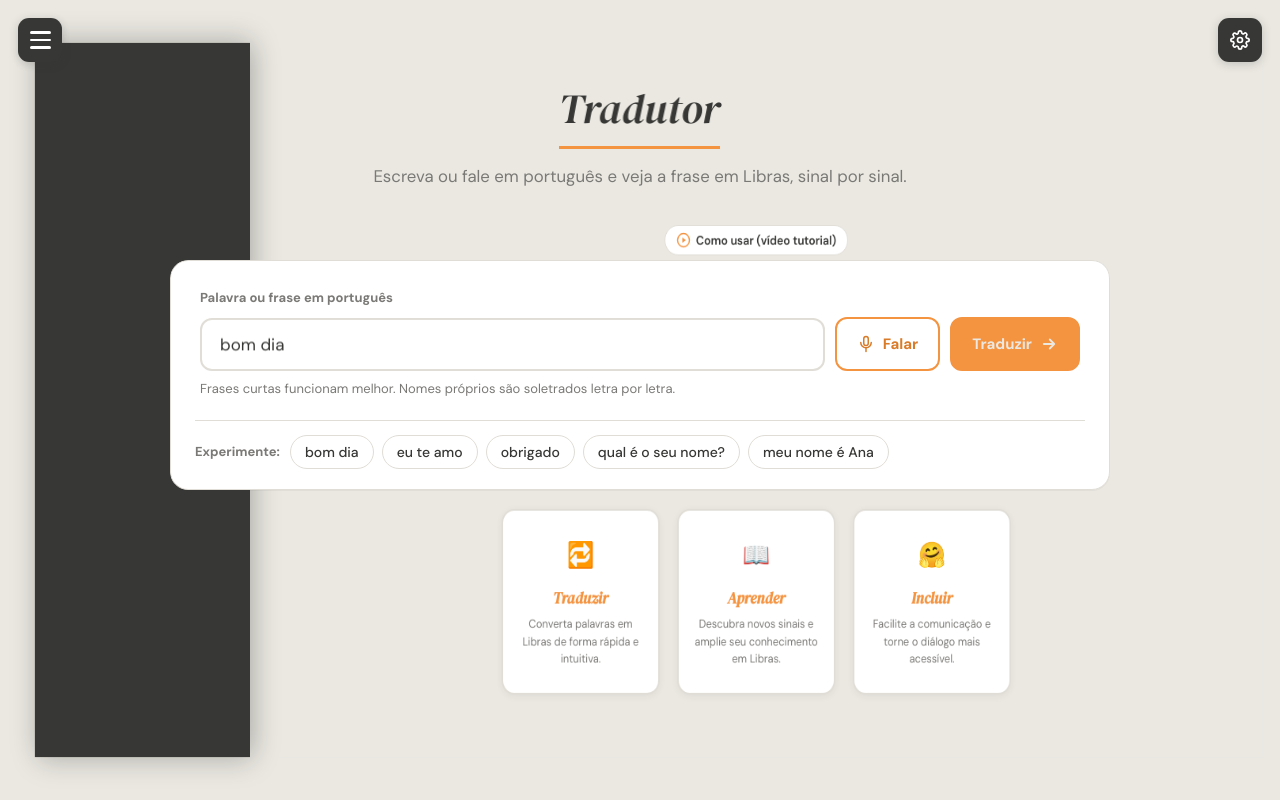
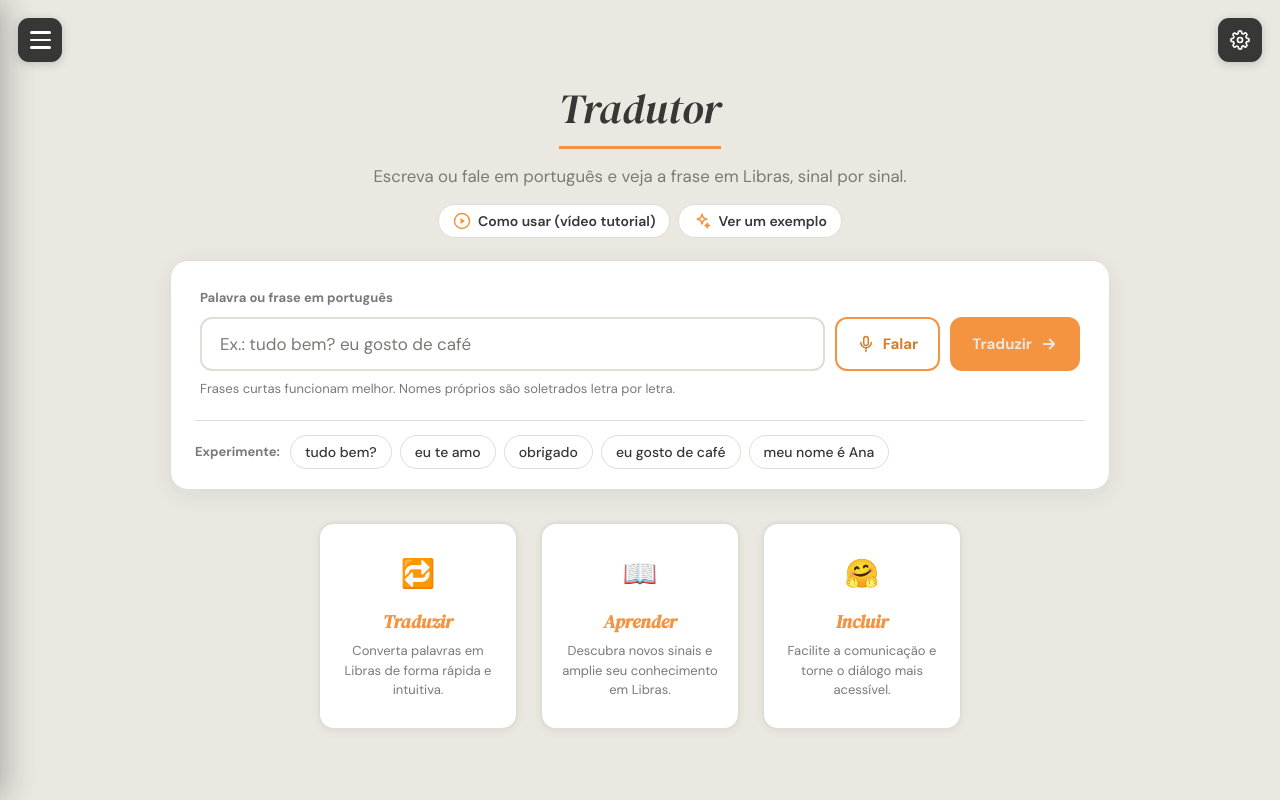
Before and after one commit to GabrielGeribola/ProjetoTraduLibras, a Node server app: page / in a window 1280 px wide. Run offline with Node 20, Linux system fonts and the light colour scheme; tables that the repository leaves empty or names only in its code hold one stand-in row (values such as "Sample post"); some libraries are stand-ins or nearby versions.

Commit message:
Tradutor: demonstração só quando pedida e frases de exemplo completas
- A demonstração guiada não roda mais sozinha na primeira visita (abria o
  site traduzindo sem ninguém pedir e gastava uma chamada à API por
  visitante novo). Agora fica no botão "Ver um exemplo", ao lado do vídeo
  tutorial. Com animações reduzidas, a frase aparece de uma vez.
- Frase da demonstração: "eu gosto de café" (CAFÉ EU GOSTAR). "bom dia"
  saía só DIA: o banco não tem o sinal BOM.
- Botões "Experimente", texto de exemplo do campo e "Para experimentar"
  das sugestões só com frases conferidas na API, todas com todos os sinais
  ("bom dia" e "qual é o seu nome?" ficavam sem BOM e SEU).

Co-Authored-By: Claude Opus 5.5 <noreply@anthropic.com>

```diff
--- a/public/css/styleteste.css
+++ b/public/css/styleteste.css
@@ -513,6 +513,8 @@ p { color: var(--text-muted); }
   transition:border-color .2s, background .35s;
 }
 .tradutor-tutorial svg { width:18px; height:18px; color: var(--orange); }
+.tradutor-ajudas { display:flex; justify-content:center; flex-wrap:wrap; gap:8px; margin-top:14px; }
+.tradutor-ajudas .tradutor-tutorial { margin-top:0; }
 .tradutor-tutorial:hover { border-color: var(--orange); }
 .tradutor-tutorial:focus-visible { outline:3px solid var(--orange); outline-offset:2px; }
 
--- a/src/views/home.ejs
+++ b/src/views/home.ejs
@@ -20,12 +20,21 @@
   <div class="planos-cabecalho">
     <h1 class="planos-titulo">Tradutor</h1>
     <p class="planos-subtitulo">Escreva ou fale em português e veja a frase em Libras, sinal por sinal.</p>
+    <div class="tradutor-ajudas">
       <button type="button" class="tradutor-tutorial" data-tutorial>
         <svg viewBox="0 0 24 24" fill="none" stroke="currentColor" stroke-width="2" stroke-linecap="round" stroke-linejoin="round" aria-hidden="true">
           <circle cx="12" cy="12" r="10"/><polygon points="10 8 16 12 10 16 10 8" fill="currentColor" stroke="none"/>
         </svg>
         Como usar (vídeo tutorial)
       </button>
+      <%# Demonstração só quando a pessoa pede (antes rodava sozinha na primeira visita) %>
+      <button type="button" class="tradutor-tutorial" id="verExemplo">
+        <svg viewBox="0 0 24 24" fill="none" stroke="currentColor" stroke-width="2" stroke-linecap="round" stroke-linejoin="round" aria-hidden="true">
+          <path d="M12 3l1.8 4.7L18.5 9.5l-4.7 1.8L12 16l-1.8-4.7L5.5 9.5l4.7-1.8z"/><path d="M19 15l.8 2.2L22 18l-2.2.8L19 21l-.8-2.2L16 18l2.2-.8z"/>
+        </svg>
+        Ver um exemplo
+      </button>
+    </div>
   </div>
 
   <section class="tradutor-caixa" aria-label="Traduzir para Libras">
@@ -33,7 +42,7 @@
       <label for="input_text" class="tradutor-rotulo">Palavra ou frase em português</label>
       <div class="tradutor-linha">
         <input type="text" class="input-home tradutor-input" id="input_text" name="input_text"
-               placeholder="Ex.: bom dia, tudo bem?" maxlength="300" autocomplete="off" enterkeyhint="go"
+               placeholder="Ex.: tudo bem? eu gosto de café" maxlength="300" autocomplete="off" enterkeyhint="go"
                aria-describedby="tradutorDica">
         <button type="button" class="plano-botao plano-botao-secundario btn-falar" id="recordBtn" aria-label="Falar: grava sua voz por até 5 segundos">
           <svg viewBox="0 0 24 24" fill="none" stroke="currentColor" stroke-width="2" stroke-linecap="round" stroke-linejoin="round" aria-hidden="true">
@@ -52,7 +61,8 @@
 
     <div class="tradutor-exemplos" role="group" aria-label="Exemplos para experimentar">
       <span class="tradutor-exemplos-rotulo">Experimente:</span>
-      <% ['bom dia', 'eu te amo', 'obrigado', 'qual é o seu nome?', 'meu nome é Ana'].forEach((exemplo) => { %>
+      <%# Só frases que o banco traduz por inteiro ("bom dia" e "qual é o seu nome?" ficavam sem BOM e SEU) %>
+      <% ['tudo bem?', 'eu te amo', 'obrigado', 'eu gosto de café', 'meu nome é Ana'].forEach((exemplo) => { %>
         <button type="button" class="curso-chip" data-exemplo="<%= exemplo %>"><%= exemplo %></button>
       <% }); %>
     </div>
@@ -1008,7 +1018,8 @@
   const API_GLOSSARIO = ['localhost', '127.0.0.1'].includes(window.location.hostname)
     ? 'http://localhost:5000/api/glossario'
     : '/api/glossario';
-  const FRASES_EXEMPLO = ['bom dia', 'tudo bem?', 'eu te amo', 'obrigado', 'por favor', 'desculpa', 'qual é o seu nome?', 'meu nome é Ana'];
+  // Conferidas na API: todos os sinais existem no banco
+  const FRASES_EXEMPLO = ['tudo bem?', 'eu te amo', 'obrigado', 'por favor', 'desculpa', 'eu gosto de café', 'minha família é grande', 'meu nome é Ana'];
   const CATEGORIAS_FORA = new Set(['Alfabeto', 'Outros', 'Números e quantidades']);
   const SUGESTOES_VISIVEIS = 4;
   const caixasSugestoes = new Set();
@@ -1629,16 +1640,13 @@
   const palavraUrl = new URLSearchParams(window.location.search).get('word');
   if (palavraUrl) traduzirTexto(palavraUrl.slice(0, LIMITE_TEXTO), null, { chegada: true });
 
-  // ── 4.8 Primeira visita: demonstração guiada ──────────────
-  // Na primeira vez em /home, o campo "digita sozinho" bom dia, a tradução acontece (com a glosa) e
-  // um balão convida: "Agora é sua vez". Uma vez só (guardado no navegador); qualquer tecla, clique
-  // ou toque durante a digitação cancela; nunca roda com animações reduzidas, com ?word= ou com o
-  // tutorial aberto. A demonstração não entra no histórico da pessoa.
-  const CHAVE_DEMO = 'tradulibras:demoVista';
+  // ── Demonstração guiada (botão "Ver um exemplo") ──────────
+  // Só quando a pessoa pede: o campo "digita sozinho" eu gosto de café, a tradução acontece (com a glosa) e
+  // um balão convida: "Agora é sua vez". Antes rodava sozinha na primeira visita, o que começava uma
+  // tradução sem ninguém pedir (e gastava uma chamada à API a cada visitante novo).
+  // Qualquer tecla, clique ou toque durante a digitação cancela. Não entra no histórico da pessoa.
+  // Com animações reduzidas, a frase aparece de uma vez em vez de ser digitada.
   const espera = (ms) => new Promise((r) => { setTimeout(r, ms); });
-  function demoJaVista() {
-    try { return Boolean(localStorage.getItem(CHAVE_DEMO)); } catch (e) { return true; }
-  }
 
   function dicaSuaVez() {
     const dica = criar('p', { classe: 'dica-vez', atributos: { role: 'status' } }, [
@@ -1655,22 +1663,35 @@
     chatInput.focus({ preventScroll: true });
   }
 
+  let demonstrando = false;
   async function demonstracao() {
-    try { localStorage.setItem(CHAVE_DEMO, '1'); } catch (e) { /* armazenamento indisponível */ }
-    const FRASE = 'bom dia';
+    if (demonstrando) return;
+    demonstrando = true;
+    try { await rodarDemonstracao(); } finally { demonstrando = false; }
+  }
+
+  async function rodarDemonstracao() {
+    // Todos os sinais existem no banco e a glosa fica visível: o "de" cai e a ordem muda (CAFÉ EU GOSTAR).
+    // ("bom dia" não serve: o banco não tem o sinal BOM, e a tradução sairia só DIA.)
+    const FRASE = 'eu gosto de café';
     let cancelada = false;
     const cancelar = () => { cancelada = true; };
     // A pessoa já começou a usar (conversa aberta ou traduzindo): a demonstração não se intromete
     const emUso = () => !conversa.hidden || traduzindo || gravando;
     const eventos = ['keydown', 'pointerdown', 'wheel', 'touchstart'];
+    searchInput.value = '';
+    anunciar(`Exemplo: traduzindo “${FRASE}”. Aperte qualquer tecla para cancelar.`);
+    if (movimentoReduzido()) {
+      searchInput.value = FRASE;
+    } else {
       eventos.forEach((ev) => window.addEventListener(ev, cancelar, { capture: true, once: true }));
-    await espera(900);
-    anunciar(`Demonstração: traduzindo “${FRASE}”. Aperte qualquer tecla para pular.`);
+      await espera(250);
       for (const letra of FRASE) {
         if (cancelada || emUso()) break;
         searchInput.value += letra;
         await espera(120);
       }
+    }
     eventos.forEach((ev) => window.removeEventListener(ev, cancelar, { capture: true }));
     if (cancelada || emUso()) {
       if (FRASE.startsWith(searchInput.value)) searchInput.value = ''; // limpa só o que a demonstração escreveu
@@ -1682,10 +1703,7 @@
     dicaSuaVez();
   }
 
-  if (!palavraUrl && !demoJaVista() && !movimentoReduzido()
-      && new URLSearchParams(window.location.search).get('tutorial') !== '1') {
-    demonstracao();
-  }
+  document.getElementById('verExemplo').addEventListener('click', demonstracao);
 })();
 </script>
 
```
Lines whose indentation alone changed are shown as unchanged.
